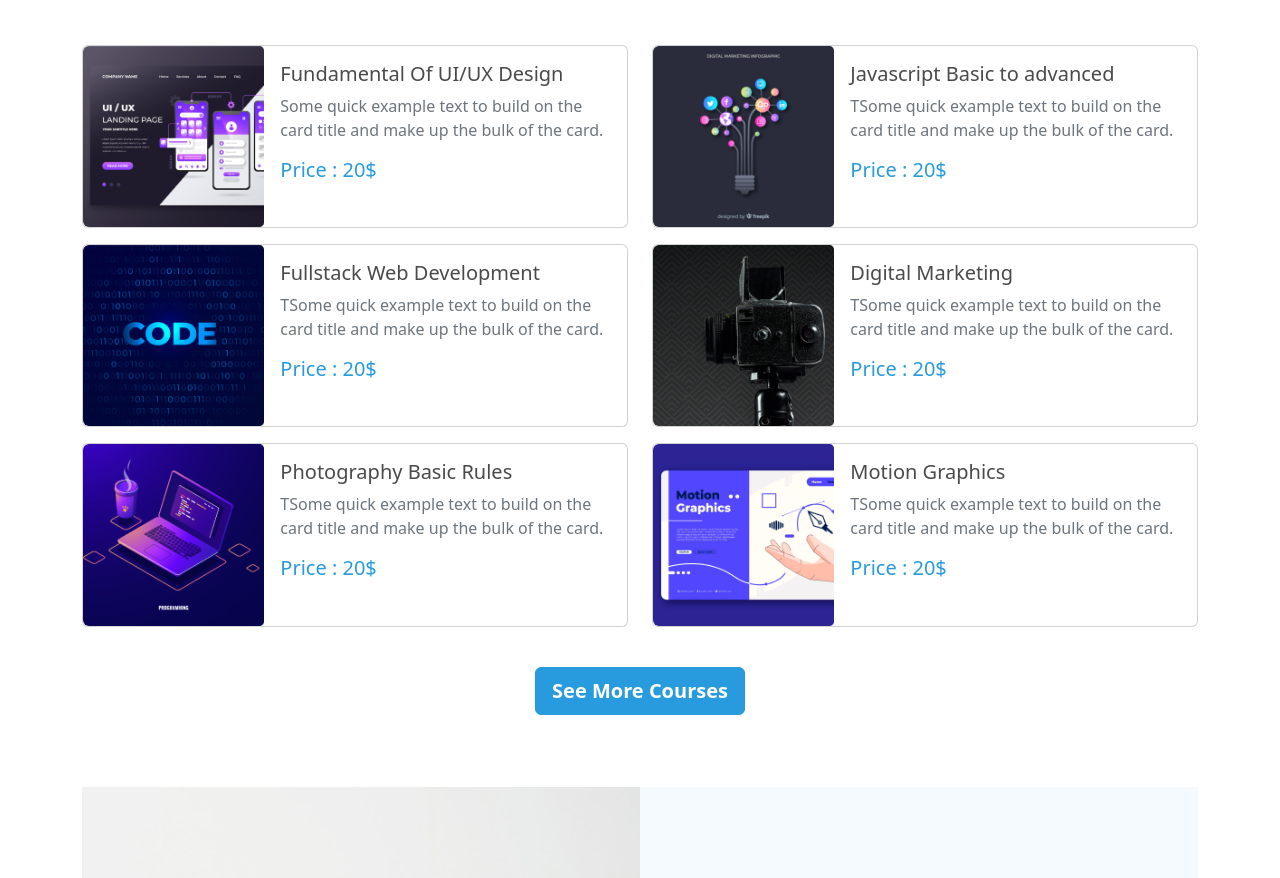
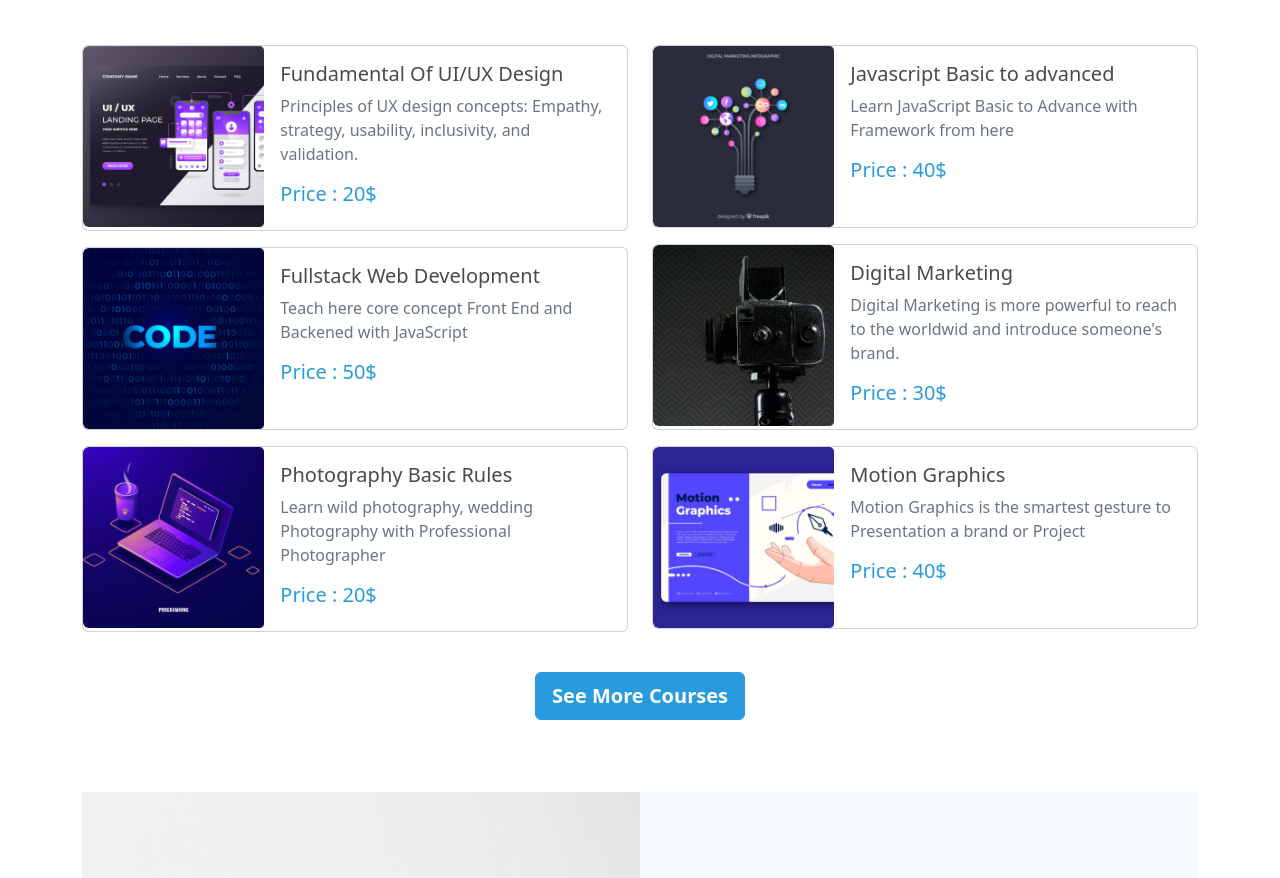
Before and after one commit to Shihab585203/softtech-edu, a plain HTML site: page index.html in a window 1280 px wide. Shown: the part 933-1811 px from the top of the page. Drawn offline with nearby package versions, Linux system fonts and the light colour scheme.

Commit message:
added course content

```diff
--- a/index.html
+++ b/index.html
@@ -210,8 +210,7 @@
                       <div class="card-body">
                         <h5 class="card-title">Fundamental Of UI/UX Design</h5>
                         <p class="card-text text-muted">
-                          Some quick example text to build on the card title and
-                          make up the bulk of the card.
+                          Principles of UX design concepts: Empathy, strategy, usability, inclusivity, and validation.
                         </p>
                         <h5 class="price">Price : 20$</h5>
                       </div>
@@ -234,10 +233,9 @@
                       <div class="card-body">
                         <h5 class="card-title">Fullstack Web Development</h5>
                         <p class="card-text text-muted">
-                          TSome quick example text to build on the card title
-                          and make up the bulk of the card.
+                          Teach here core concept Front End and Backened with JavaScript
                         </p>
-                        <h5 class="price">Price : 20$</h5>
+                        <h5 class="price">Price : 50$</h5>
                       </div>
                     </div>
                   </div>
@@ -258,8 +256,7 @@
                       <div class="card-body">
                         <h5 class="card-title">Photography Basic Rules</h5>
                         <p class="card-text text-muted">
-                          TSome quick example text to build on the card title
-                          and make up the bulk of the card.
+                          Learn wild photography, wedding Photography with Professional Photographer
                         </p>
                         <h5 class="price">Price : 20$</h5>
                       </div>
@@ -285,10 +282,9 @@
                       <div class="card-body">
                         <h5 class="card-title">Javascript Basic to advanced</h5>
                         <p class="card-text text-muted">
-                          TSome quick example text to build on the card title
-                          and make up the bulk of the card.
+                          Learn JavaScript Basic to Advance with Framework from here
                         </p>
-                        <h5 class="price">Price : 20$</h5>
+                        <h5 class="price">Price : 40$</h5>
                       </div>
                     </div>
                   </div>
@@ -309,10 +305,9 @@
                       <div class="card-body">
                         <h5 class="card-title">Digital Marketing</h5>
                         <p class="card-text text-muted">
-                          TSome quick example text to build on the card title
-                          and make up the bulk of the card.
+                          Digital Marketing is more powerful to reach to the worldwid and introduce someone's brand.
                         </p>
-                        <h5 class="price">Price : 20$</h5>
+                        <h5 class="price">Price : 30$</h5>
                       </div>
                     </div>
                   </div>
@@ -333,10 +328,9 @@
                       <div class="card-body">
                         <h5 class="card-title">Motion Graphics</h5>
                         <p class="card-text text-muted">
-                          TSome quick example text to build on the card title
-                          and make up the bulk of the card.
+                          Motion Graphics is the smartest gesture to Presentation a brand or Project
                         </p>
-                        <h5 class="price">Price : 20$</h5>
+                        <h5 class="price">Price : 40$</h5>
                       </div>
                     </div>
                   </div>
```
